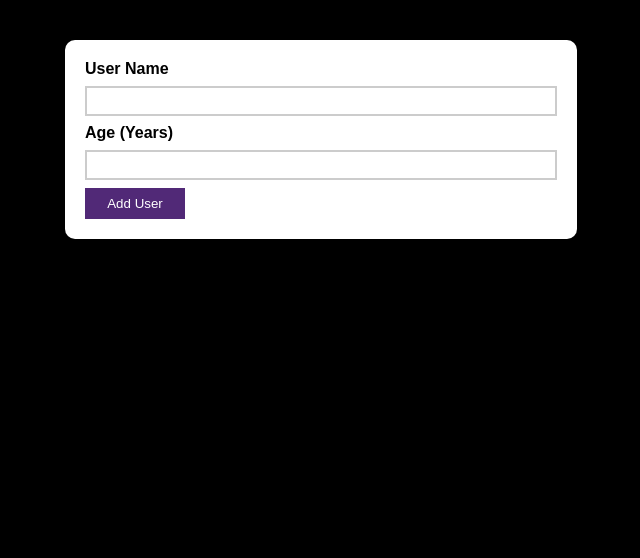
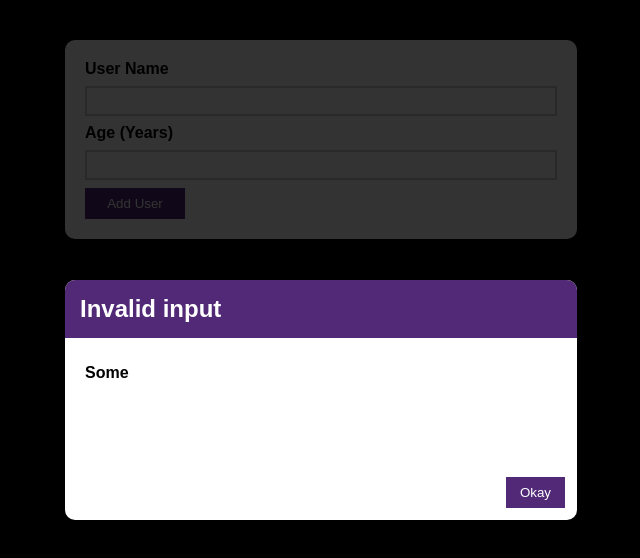
Before and after one commit to helter88/ReactSimple, a React (Create React App) app: page / in a window 1280 px wide. Shown: the top 558 px of the page, without its empty margins (319-959 px from the left). Built offline with nearby package versions, Linux system fonts and the light colour scheme.

Commit message:
create PopUp style

```diff
--- a/src/App.js
+++ b/src/App.js
@@ -2,6 +2,8 @@ import React from 'react';
 import { useState } from 'react';
 import AddUser from './components/AddUser';
 import UserList from './components/UserList ';
+import PopUp from './components/PopUp';
+import PopUpContent from './components/PopUpContent';
 
 function App() {
   const [allUsers, setAllUsers] = useState([]);
@@ -17,6 +19,9 @@ function App() {
 
   return (
     <div>
+      <PopUp>
+        <PopUpContent />
+      </PopUp>
       <AddUser userInfo={getUserInfo} />
       <UserList allUsers={allUsers} />
     </div>
--- a/src/components/AddUser.module.css
+++ b/src/components/AddUser.module.css
@@ -1,6 +1,3 @@
-body {
-  background-color: black;
-}
 .user-form {
   display: flex;
   padding: 20px;
--- /dev/null
+++ b/src/components/PopUp.js
@@ -0,0 +1,5 @@
+import styles from './PopUp.module.css';
+const PopUp = (props) => {
+  return <div className={styles['pop-up']}>{props.children}</div>;
+};
+export default PopUp;
--- /dev/null
+++ b/src/components/PopUp.module.css
@@ -0,0 +1,8 @@
+.pop-up {
+  height: 100vh;
+  width: 100%;
+  position: fixed;
+  top: 0;
+  left: 0;
+  background-color: rgba(0, 0, 0, 0.8);
+}
--- /dev/null
+++ b/src/components/PopUpContent.js
@@ -0,0 +1,14 @@
+import styles from './PopUpContent.module.css';
+const PopUpContent = () => {
+  return (
+    <div className={styles.box}>
+      <div className={styles.header}>
+        <h2>Invalid input</h2>
+      </div>
+      <h4>Some</h4>
+      <button>Okay</button>
+    </div>
+  );
+};
+
+export default PopUpContent;
--- /dev/null
+++ b/src/components/PopUpContent.module.css
@@ -0,0 +1,34 @@
+.box {
+  position: absolute;
+  width: 40%;
+  height: 30%;
+  top: 50%;
+  left: 50%;
+  background-color: white;
+  transform: translate(-50%, -50%);
+  border-radius: 10px;
+  backface-visibility: hidden;
+}
+.header {
+  background-color: rgb(81, 41, 119);
+  border-radius: 10px 10px 0px 0px;
+}
+.header h2 {
+  color: white;
+  padding: 15px;
+  margin: 0;
+}
+.box button {
+  background-color: rgb(81, 41, 119);
+  padding: 8px 14px;
+
+  position: absolute;
+  bottom: 12px;
+  right: 12px;
+  color: white;
+  border: none;
+}
+
+.box h4 {
+  padding: 5px 20px;
+}
--- a/src/index.css
+++ b/src/index.css
@@ -8,4 +8,5 @@ html {
 
 body {
   margin: 0;
+  background-color: black;
 }
```
